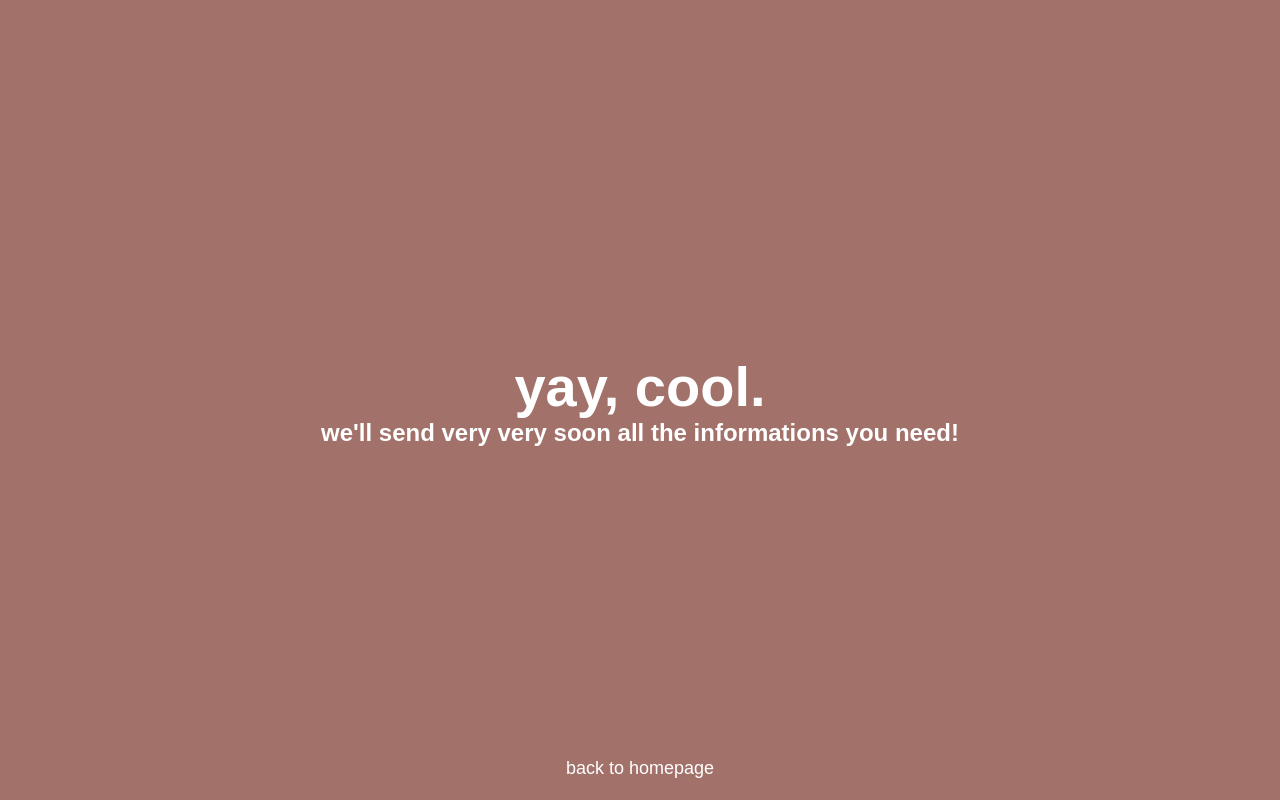
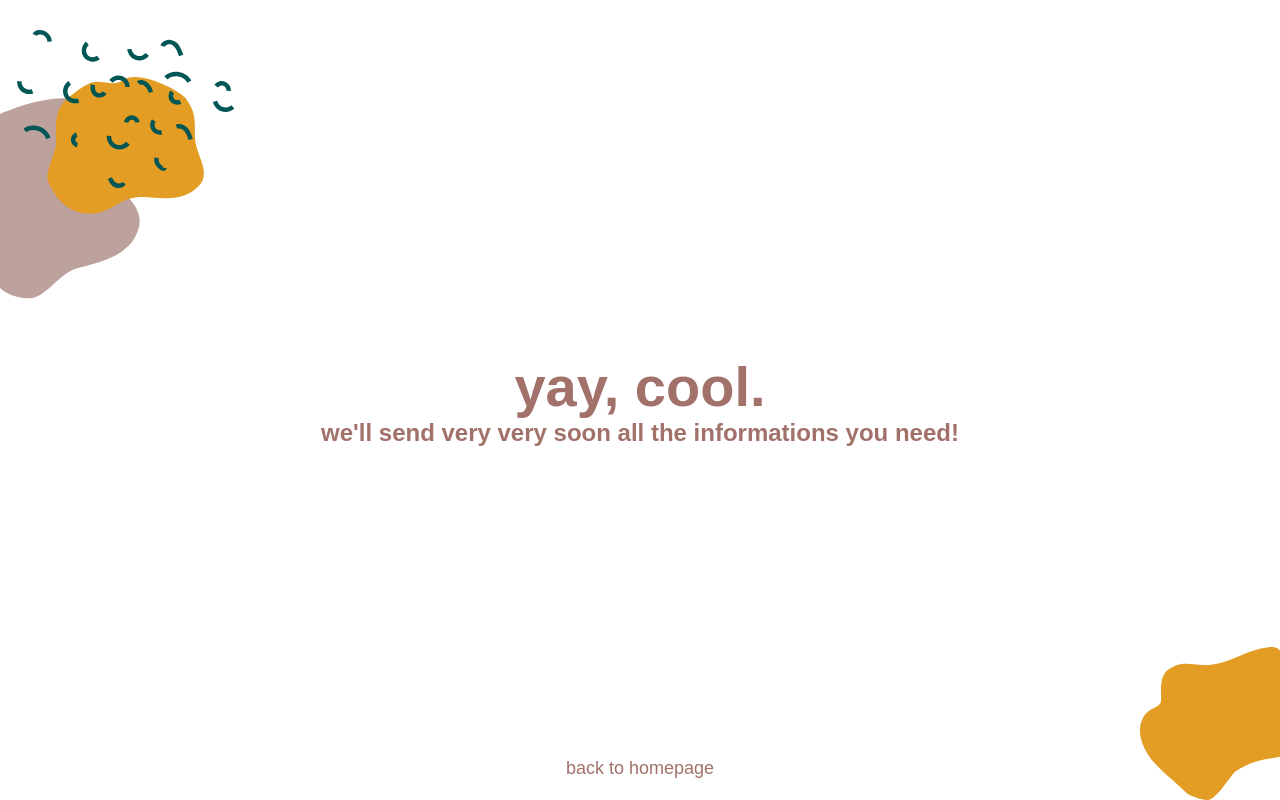
Before and after one commit to Camvillard/savethedate, a Gatsby site: page /success in a window 1280 px wide. Built offline with nearby package versions, Linux system fonts and the light colour scheme; Gatsby itself is replaced by a stand-in of ours; a web font is replaced by a local one.

Commit message:
added blobs in success page

```diff
--- a/src/pages/success.jsx
+++ b/src/pages/success.jsx
@@ -5,7 +5,12 @@ import content from '../data/content';
 import { defineContentLanguage } from '../helpers/helpers'
 import SEO from "../components/seo";
 
-import '../styles/main.scss'
+import BlobSmOne from '../images/blob-sm-1.svg';
+import BlobSmRsvp from '../images/blob-sm-rsvp.svg';
+import BlobLgOne from '../images/blob-lg-1.svg';
+import BlobLgTwo from '../images/blob-lg-2.svg';
+
+import '../styles/main.scss';
 
 class SuccessPage extends React.Component {
 
@@ -28,6 +33,12 @@ class SuccessPage extends React.Component {
     return(
       <div id="success-page">
         <SEO id="success" title="bien reçu !" keywords={[`savethedate`, `dix neuf octobre`, `graphisme`]} />
+
+        <BlobSmOne id="blob-sm-one"/>
+        <BlobSmRsvp id="blob-sm-rsvp"/>
+        <BlobLgOne id="blob-lg-one"/>
+        <BlobLgTwo id="blob-lg-two"/>
+
         <h1>{data.successHeader}</h1>
         <h5>{data.successTagline}</h5>
         <Link to="/">{data.backToSite}</Link>
--- a/src/styles/components/_blobs.scss
+++ b/src/styles/components/_blobs.scss
@@ -29,7 +29,8 @@
   }
 }
 
-#thanks-page {
+#thanks-page,
+#success-page {
   #blob-sm-one {
     position: fixed;
     top: 30px;
--- a/src/styles/layouts/_success.scss
+++ b/src/styles/layouts/_success.scss
@@ -7,10 +7,9 @@
   flex-direction: column;
   align-items: center;
   justify-content: center;
-  background: $accent-color;
 
   h1, h5 , a{
-    color: white;
+    color: $accent-color;
   }
 
   a {
```
